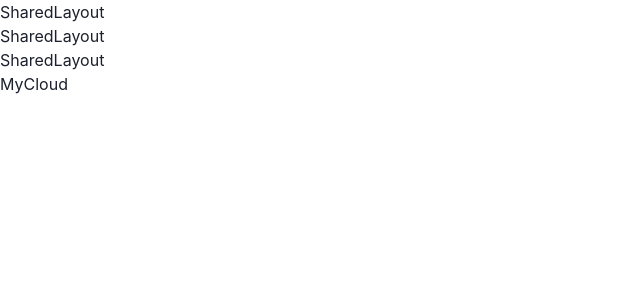
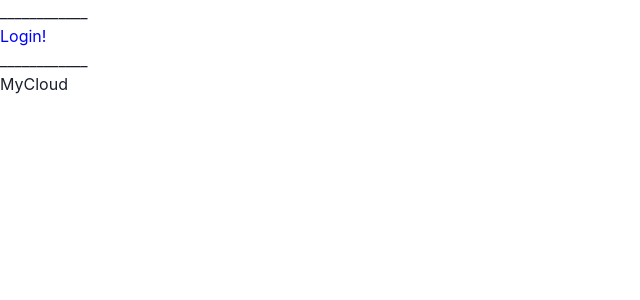
Before and after one commit to vladyslavhurzhyi/cloudStorage, a React (Create React App) app: page /cloudStorage/dashboard in a window 1280 px wide. Shown: the top 300 px of the page, without its empty margins (0-640 px from the left). Built offline with nearby package versions, Linux system fonts and the light colour scheme.

Commit message:
shared layout

```diff
--- a/src/components/SharedLayout/SharedLayout.jsx
+++ b/src/components/SharedLayout/SharedLayout.jsx
@@ -1,12 +1,15 @@
 import React from 'react';
-import { Outlet } from 'react-router-dom';
+import { Outlet, Link } from 'react-router-dom';
 
 export const SharedLayout = () => {
   return (
     <>
-      <div>SharedLayout</div>
-      <div>SharedLayout</div>
-      <div>SharedLayout</div>
+      <div>____________</div>
+      <Link style={{ color: 'blue' }} to="/login">
+        Login!
+      </Link>
+      <div>____________</div>
+
       <Outlet />
     </>
   );
```
